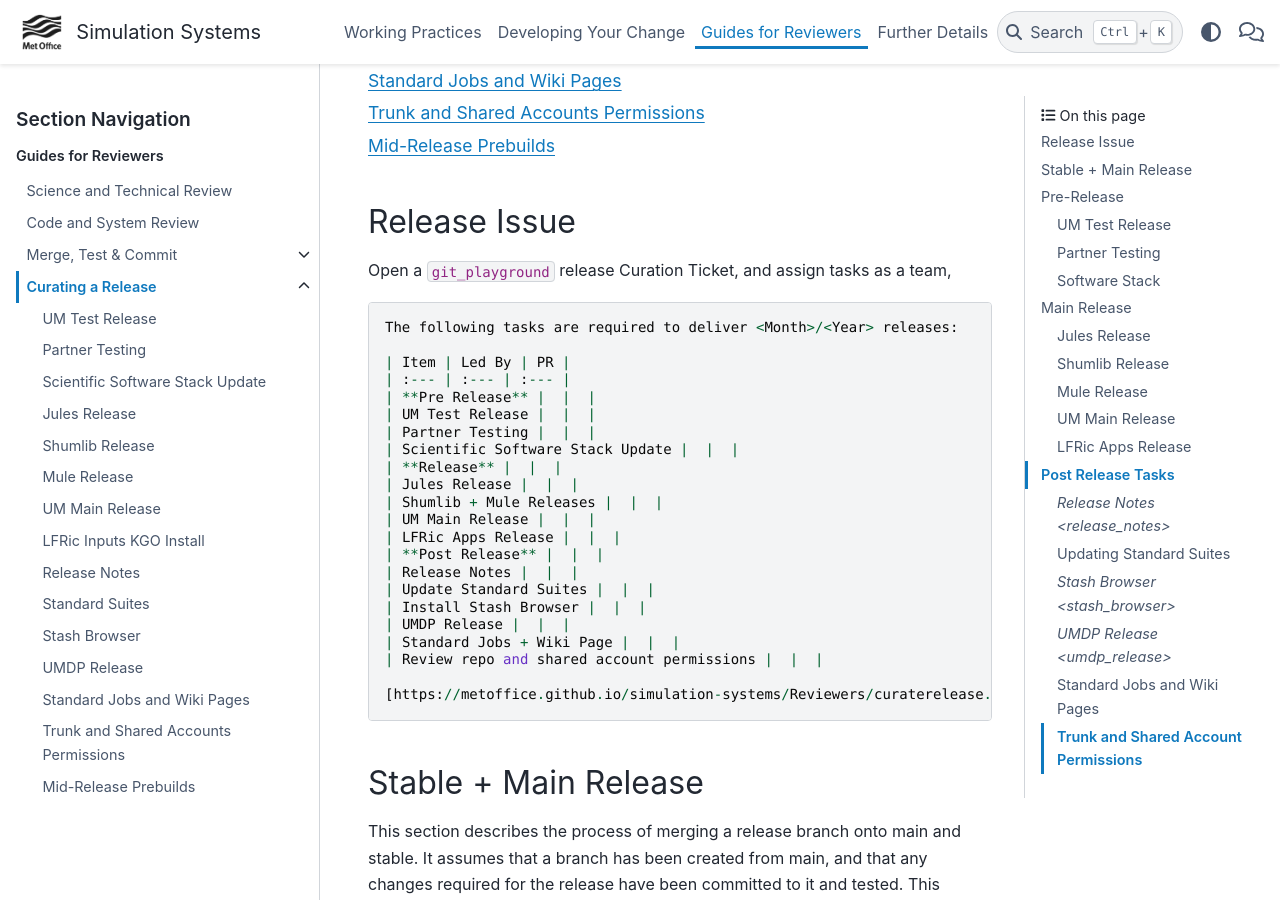
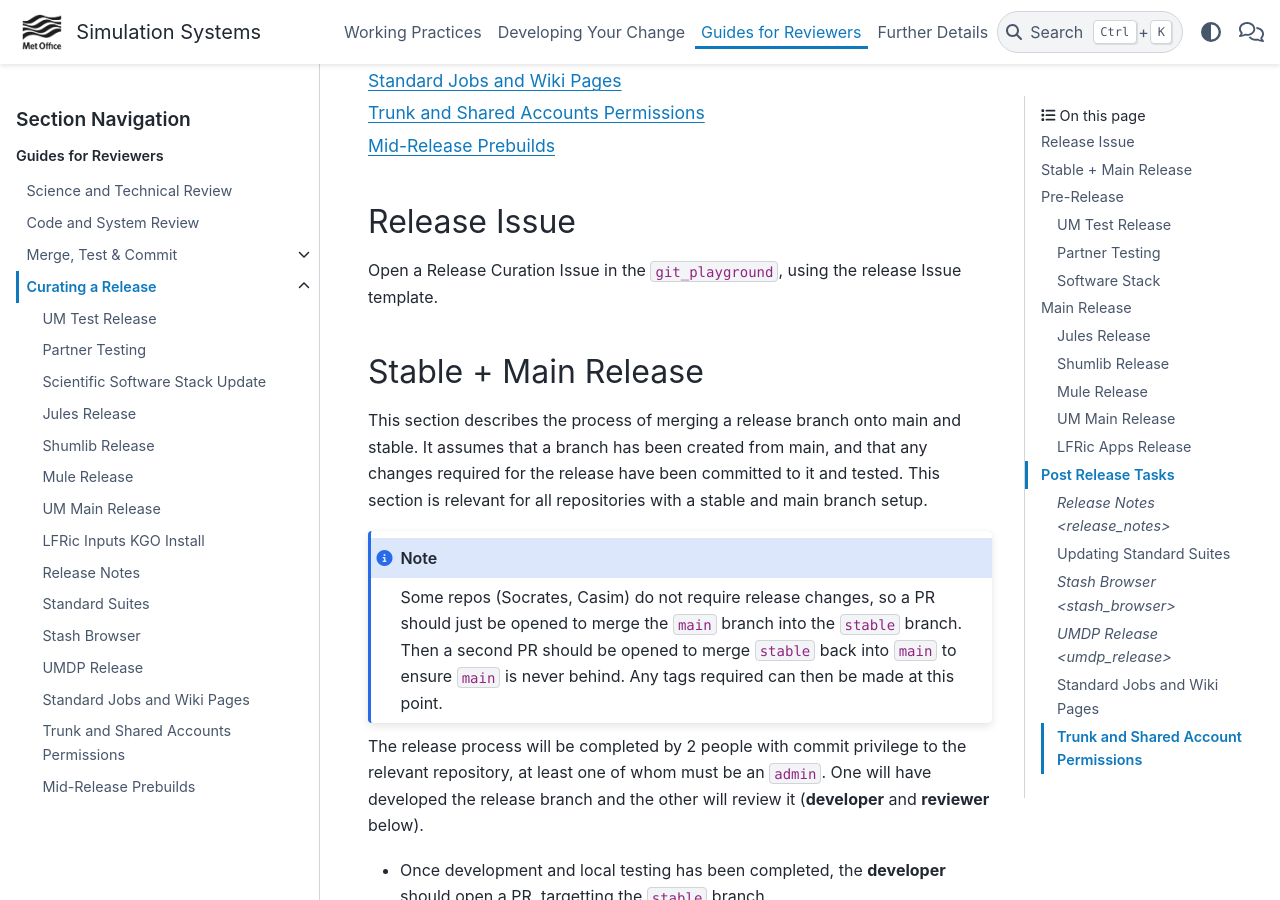
Before and after one commit to MetOffice/simulation-systems, a Sphinx documentation site: the page built from source/Reviewers/curaterelease.rst, in a window 1280 px wide and 900 px high, scrolled down 562 px. Built offline with Sphinx 7.4.7 and the PyData theme 0.15.4, drawn with Linux system fonts in a browser that asks for light colours.

Commit message:
update for issue template

```diff
--- a/source/Reviewers/curaterelease.rst
+++ b/source/Reviewers/curaterelease.rst
@@ -25,32 +25,8 @@ Curating a Release
 Release Issue
 -------------
 
-Open a ``git_playground`` release Curation Ticket, and assign tasks as a team,
-
-.. code-block::
-
-    The following tasks are required to deliver <Month>/<Year> releases:
-
-    | Item | Led By | PR |
-    | :--- | :--- | :--- |
-    | **Pre Release** |  |  |
-    | UM Test Release |  |  |
-    | Partner Testing |  |  |
-    | Scientific Software Stack Update |  |  |
-    | **Release** |  |  |
-    | Jules Release |  |  |
-    | Shumlib + Mule Releases |  |  |
-    | UM Main Release |  |  |
-    | LFRic Apps Release |  |  |
-    | **Post Release** |  |  |
-    | Release Notes |  |  |
-    | Update Standard Suites |  |  |
-    | Install Stash Browser |  |  |
-    | UMDP Release |  |  |
-    | Standard Jobs + Wiki Page |  |  |
-    | Review repo and shared account permissions |  |  |
-
-    [https://metoffice.github.io/simulation-systems/Reviewers/curaterelease.html Curating a release Page]
+Open a Release Curation Issue in the ``git_playground``, using the release
+Issue template.
 
 .. _github-releases:
 
```
